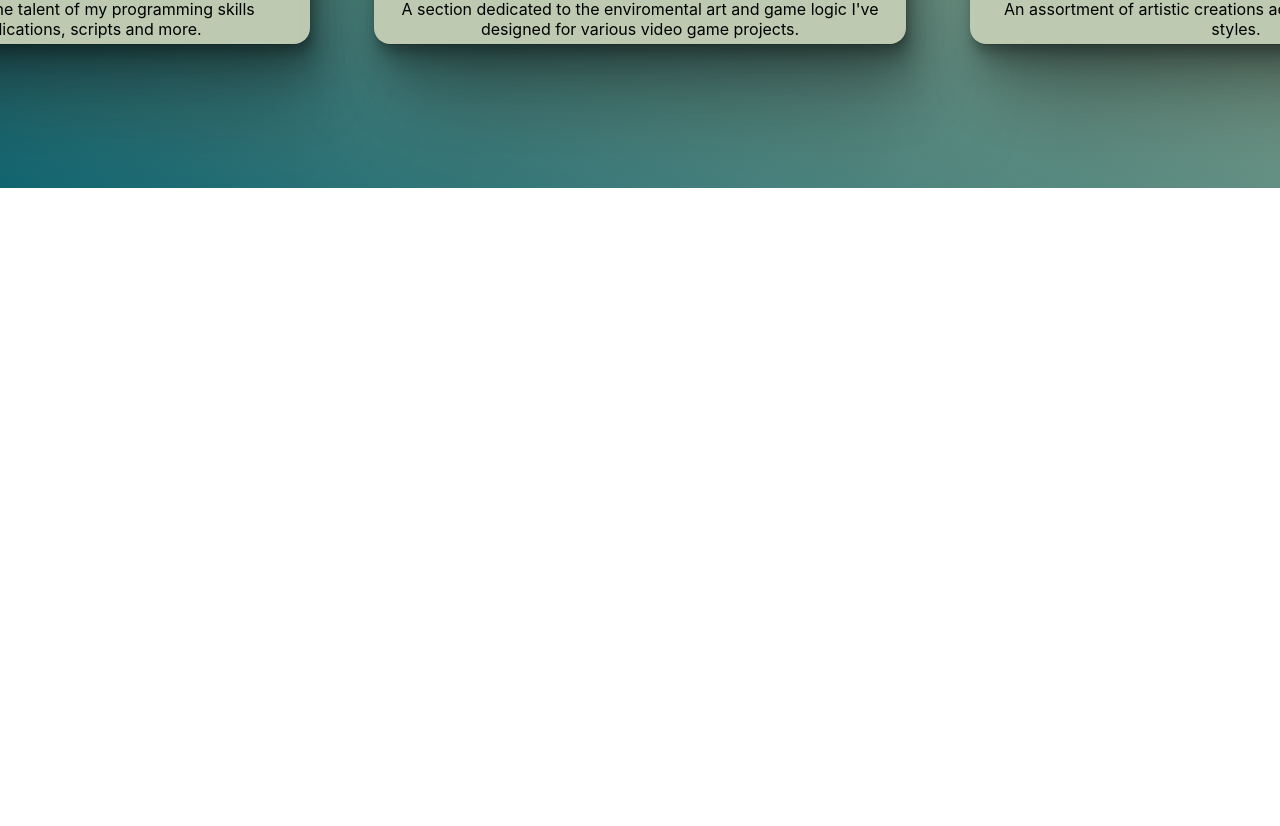
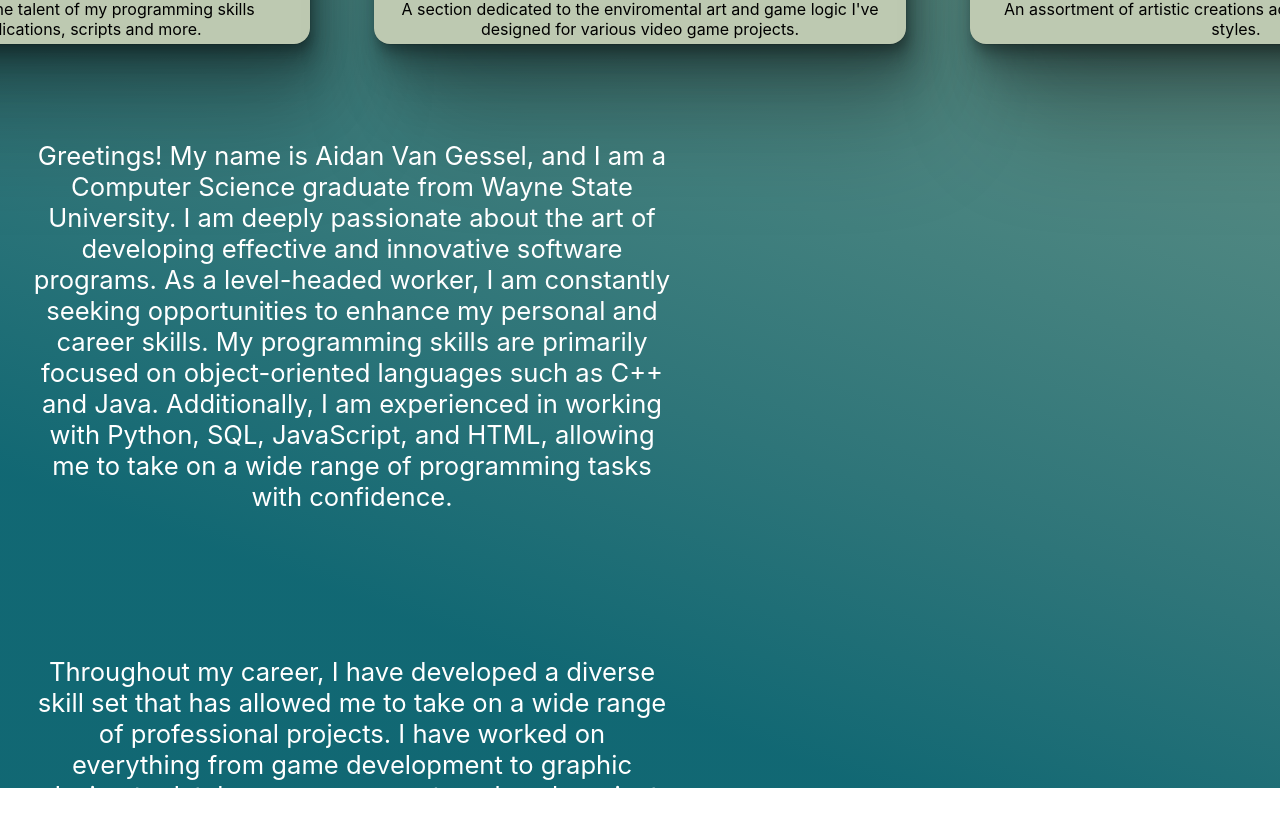
Before and after one commit to bigdog765/Portfolio-Website, a React (Create React App) app in the folder portf/: page / in a window 1280 px wide. Shown: the part 612-1438 px from the top of the page. Before the commit the page ends 800 px from the top, so only its background shows below. Built offline with nearby package versions, Linux system fonts and the light colour scheme.

Commit message:
paragraphs

```diff
--- a/portf/src/App.css
+++ b/portf/src/App.css
@@ -1,6 +1,6 @@
 .App {
   text-align: center;
-  height: 100vh;
+  height: 175vh;
   width: 100%;
 
 }
@@ -44,15 +44,31 @@
 .background-sh {
   background-image: linear-gradient(
   20deg,
-  hsl(187deg 74% 26%) 0%,
-  hsl(183deg 44% 33%) 11%,
-  hsl(176deg 29% 40%) 22%,
-  hsl(166deg 20% 47%) 34%,
-  rgb(121, 160, 143) 45%,
-  hsl(138deg 15% 62%) 56%,
-  hsl(113deg 15% 69%) 67%,
-  hsl(89deg 18% 74%) 78%,
-  hsl(70deg 21% 79%) 89%,
-  hsl(52deg 32% 86%) 100%
+  hsl(187deg 74% 26%) 17%,
+  hsl(183deg 44% 33%) 34%,
+  hsl(176deg 29% 40%) 51%,
+  hsl(166deg 20% 47%) 68%,
+  rgb(121, 160, 143) 85%,
+  hsl(138deg 15% 62%) 102%,
+  hsl(113deg 15% 69%) 119%,
+  hsl(89deg 18% 74%) 136%,
+  hsl(70deg 21% 79%) 153%,
+  hsl(52deg 32% 86%) 175%
 );
 }
+.paragraph1{
+  margin-left:4vh;
+  margin-top: 8vh;
+  text-align:center;
+  width: 80vh; /* whatever width you want */
+  font-size: 160%;
+  color: white;
+}
+.paragraph2{
+  margin-left:4vh;
+  margin-top: 18vh;
+  text-align:center;
+  width: 80vh; /* whatever width you want */
+  font-size: 160%;
+  color: white;
+}
--- a/portf/src/App.js
+++ b/portf/src/App.js
@@ -34,6 +34,13 @@ export default function MyApp() {
             body="An assortment of artistic creations across different forms and styles."/>
 
           </div>
+          <div className='paragraph1'>
+            Greetings! My name is Aidan Van Gessel, and I am a Computer Science graduate from Wayne State University. I am deeply passionate about the art of developing effective and innovative software programs. As a level-headed worker, I am constantly seeking opportunities to enhance my personal and career skills.
+              My programming skills are primarily focused on object-oriented languages such as C++ and Java. Additionally, I am experienced in working with Python, SQL, JavaScript, and HTML, allowing me to take on a wide range of programming tasks with confidence.
+          </div>
+          <div className='paragraph2'>
+            Throughout my career, I have developed a diverse skill set that has allowed me to take on a wide range of professional projects. I have worked on everything from game development to graphic design to database management, and each project has challenged me to grow both personally and professionally.
+          </div>
 
       </div>
     </div>
--- a/portf/src/Nav.css
+++ b/portf/src/Nav.css
@@ -1,7 +1,7 @@
 .nav-container{
     width:100%;
     height: 80px;
-    background-color: hsl(90, 8%, 59%);
+    background-color:hsl(176deg 29% 40%);
     display: flex;
     align-items: center;
     justify-content: center;
@@ -10,7 +10,7 @@
     border-bottom-left-radius: 16px;
     border-bottom-right-radius: 16px;
     box-shadow:
-        var(--shadow-elevation-low);
+        var(--shadow-elevation-high);
 }
 .nav-title{
     color: white;
```
